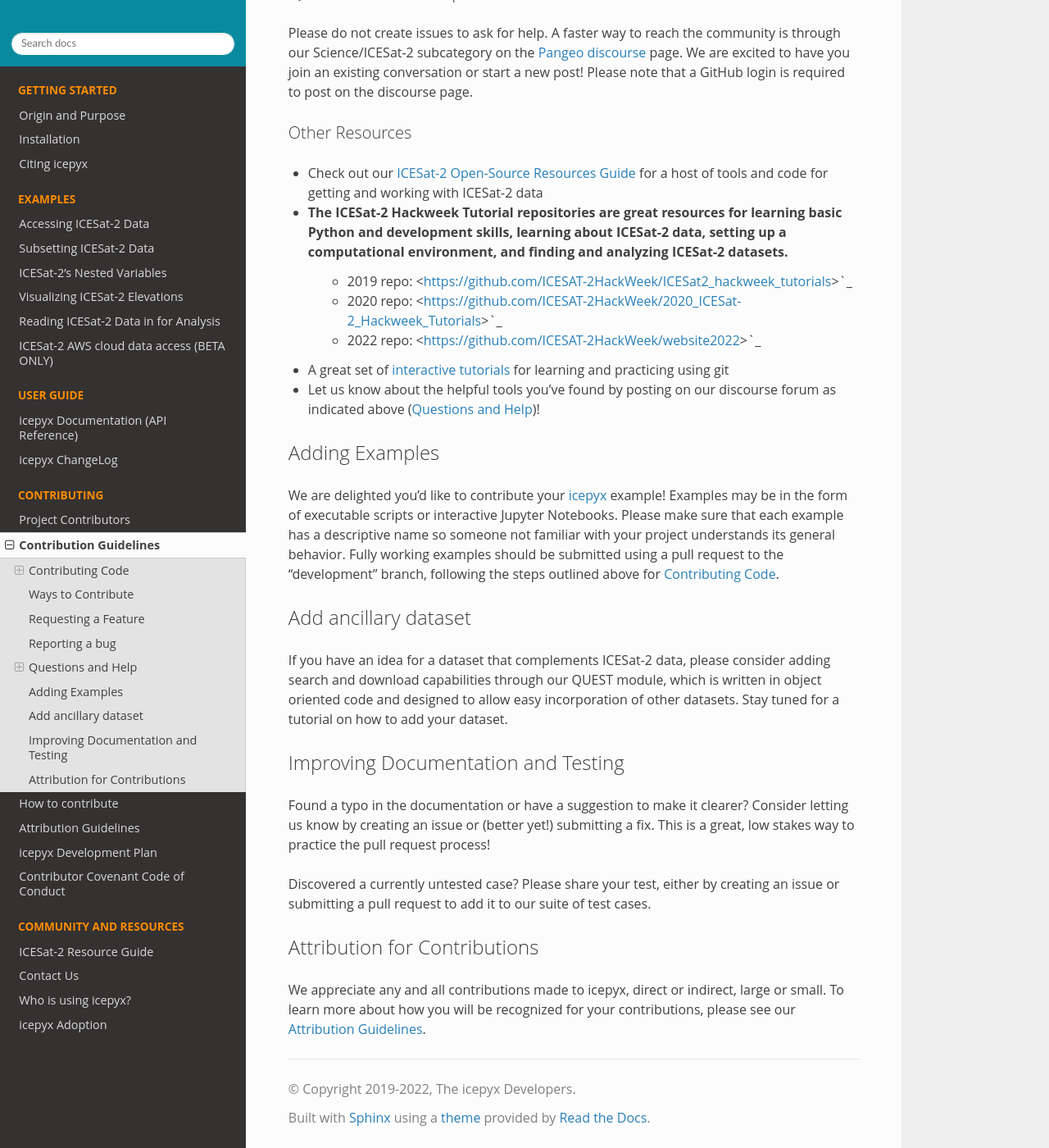
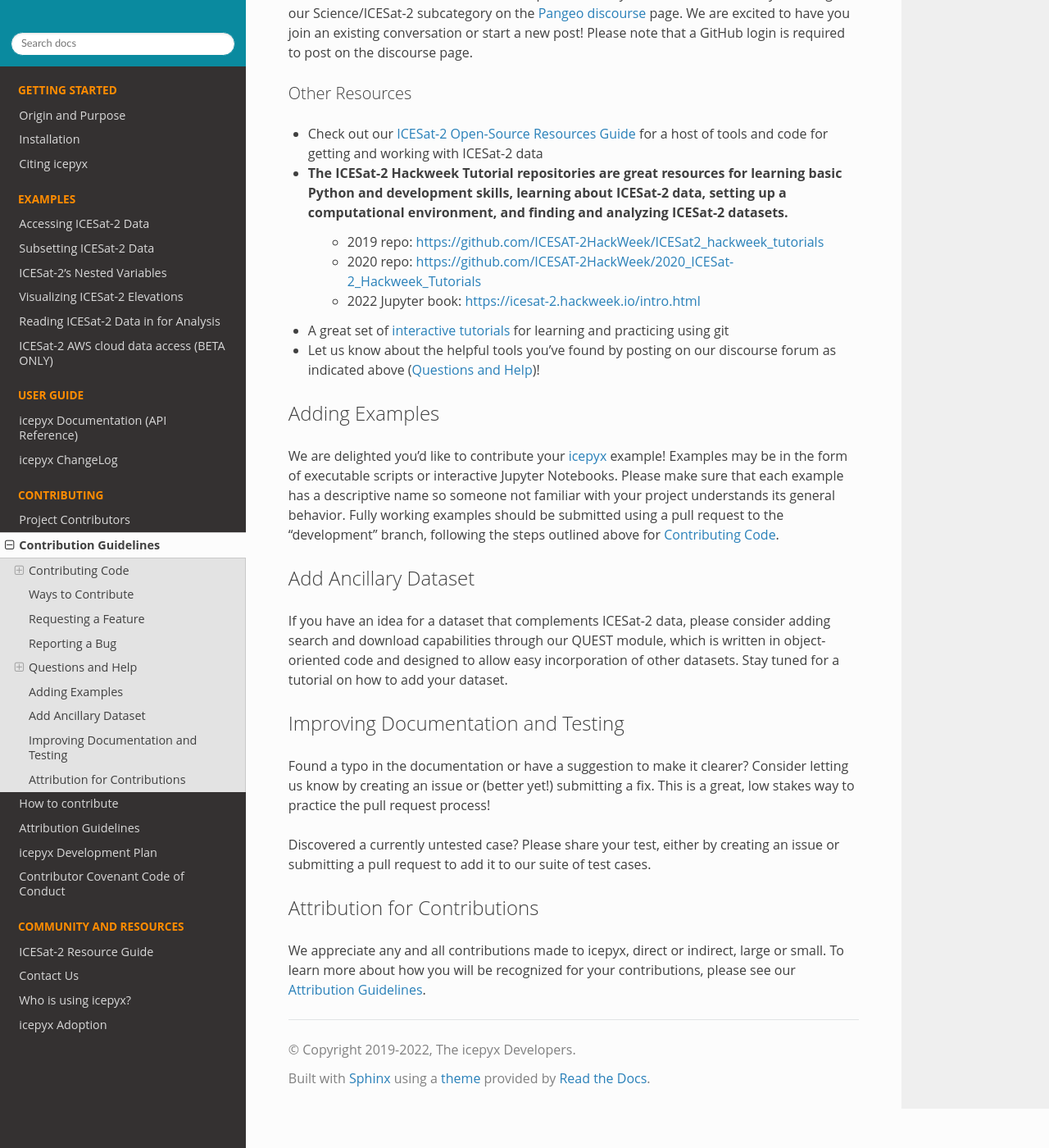
Before and after one commit to icesat2py/icepyx, a Sphinx documentation site: the page built from doc/source/contributing/contribution_guidelines.rst, in a window 1280 px wide and 1400 px high, scrolled down 2598 px. Shown: the whole window at 82% size. Built offline with Sphinx 7.4.7 and the Read the Docs theme 2.0.0, drawn with Linux system fonts in a browser that asks for light colours; the version number could not be read and is left out; some of the changed text lies outside the part shown.

Commit message:
update capitalizations & formatting

```diff
--- a/doc/source/contributing/contribution_guidelines.rst
+++ b/doc/source/contributing/contribution_guidelines.rst
@@ -72,7 +70,7 @@
 Find the *Issues* tab at the top of GitHub repository and click *New Issue* button. Please give your suggestion a clear title and let us know if this is something you'd like to work on and contribute.
 
 
-Reporting a bug
+Reporting a Bug
 ---------------
 Find the *Issues* tab at the top of GitHub repository and click *New Issue* button. Give your issue a clear title and describe the steps required to recreate it in as much detail as possible. If you can, include a small example that reproduces the error. More information and minimal examples will help us resolve issues faster.
 
@@ -86,9 +84,9 @@
 ^^^^^^^^^^^^^^^
 - Check out our :ref:`ICESat-2 Open-Source Resources Guide<resource_ref_label>` for a host of tools and code for getting and working with ICESat-2 data
 - The ICESat-2 Hackweek Tutorial repositories are great resources for learning basic Python and development skills, learning about ICESat-2 data, setting up a computational environment, and finding and analyzing ICESat-2 datasets.
-    - 2019 repo: <https://github.com/ICESAT-2HackWeek/ICESat2_hackweek_tutorials>`_
-    - 2020 repo: <https://github.com/ICESAT-2HackWeek/2020_ICESat-2_Hackweek_Tutorials>`_
-    - 2022 repo: <https://github.com/ICESAT-2HackWeek/website2022>`_
+    - 2019 repo: `<https://github.com/ICESAT-2HackWeek/ICESat2_hackweek_tutorials>`_
+    - 2020 repo: `<https://github.com/ICESAT-2HackWeek/2020_ICESat-2_Hackweek_Tutorials>`_
+    - 2022 Jupyter book: `<https://icesat-2.hackweek.io/intro.html>`_
 - A great set of `interactive tutorials <https://learngitbranching.js.org>`_ for learning and practicing using git
 - Let us know about the helpful tools you've found by posting on our discourse forum as indicated above (`Questions and Help`_)!
 
@@ -98,9 +96,9 @@
 We are delighted you'd like to contribute your `icepyx <https://github.com/icesat2py/icepyx>`_ example! Examples may be in the form of executable scripts or interactive Jupyter Notebooks. Please make sure that each example has a descriptive name so someone not familiar with your project understands its general behavior. Fully working examples should be submitted using a pull request to the "development" branch, following the steps outlined above for `Contributing Code`_.
 
 
-Add ancillary dataset
+Add Ancillary Dataset
 ---------------------
-If you have an idea for a dataset that complements ICESat-2 data, please consider adding search and download capabilities through our QUEST module, which is written in object oriented code and designed to allow easy incorporation of other datasets. Stay tuned for a tutorial on how to add your dataset.
+If you have an idea for a dataset that complements ICESat-2 data, please consider adding search and download capabilities through our QUEST module, which is written in object-oriented code and designed to allow easy incorporation of other datasets. Stay tuned for a tutorial on how to add your dataset.
 
 Improving Documentation and Testing
 -----------------------------------
```
Also changed, not shown: other parts of doc/source/contributing/contribution_guidelines.rst (+4 -6 lines).
